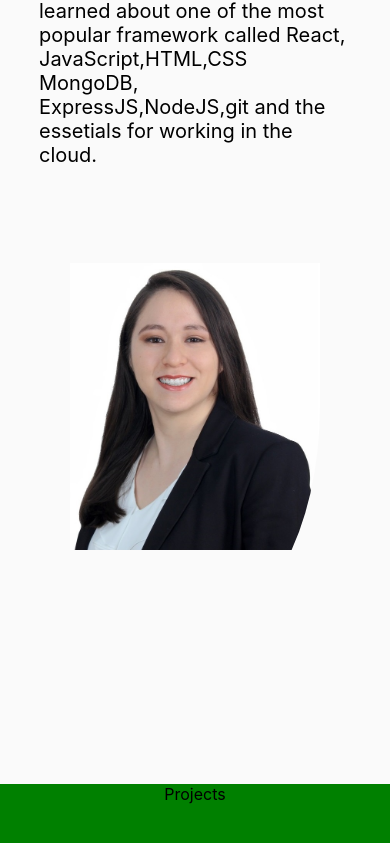
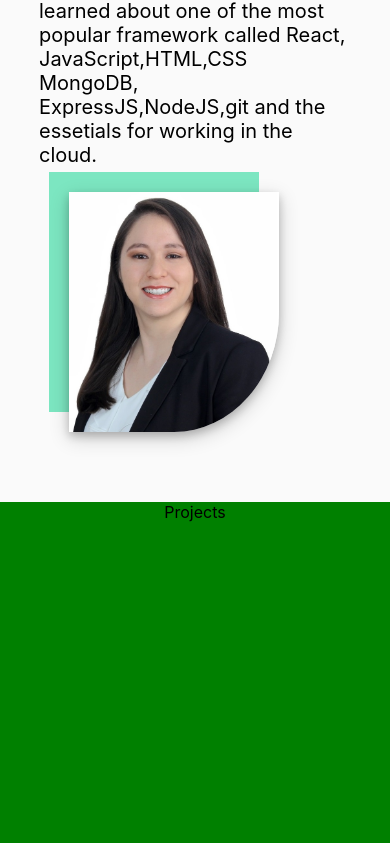
Before and after one commit to melanierolo/Portfolio-react, a React (Create React App) app: page / in a window 390 px wide. Shown: the part 1445-2288 px from the top of the page. Built offline with nearby package versions, Linux system fonts and the light colour scheme.

Commit message:
About-section: added a image, shadow effect and background and it's resposive

```diff
--- a/src/components/About/style.css
+++ b/src/components/About/style.css
@@ -1,9 +1,25 @@
 .about {
-  min-height: 100vh;
-  height: auto;
+  height: 80%;
   scroll-margin-top: 80px;
   text-align: center;
   padding: 0 15% 5% 15%;
+}
+
+@media screen and (max-width: 770px) {
+  .about {
+    height: 900px;
+  }
+}
+
+@media screen and (max-width: 570px) {
+  .about {
+    height: 1000px;
+  }
+}
+@media screen and (max-width: 360px) {
+  .about {
+    height: 1200px;
+  }
 }
 
 .about-content {
@@ -42,20 +58,68 @@
   align-items: center;
   justify-content: center;
   position: relative;
-  height: 100%;
+  height: 500px;
   z-index: 1;
 }
+/* responsive image and background*/
+.about-content .about-image .about-img img {
+  top: 10px;
+  left: 90px;
+  width: 350px;
+  height: 400px;
+  border-radius: 0 0 50% 0;
+  position: absolute;
+  box-shadow: 0 4px 8px 0 rgba(0, 0, 0, 0.2), 0 6px 20px 0 rgba(0, 0, 0, 0.19);
+}
 
-.about-content .about-image .about-img {
-  width: 80%;
-  height: 70vh;
-  border-radius: 30px;
-  position: relative;
-}
-.about-content .about-image .about-img img {
+.about-content .about-image .about-background {
+  position: absolute;
+  top: -10px;
+  left: 70px;
   border-radius: 0 0 50% 0;
   width: 350px;
-  height: 450px;
-  max-width: 100%;
+  height: 400px;
+  opacity: 50%;
   object-fit: contain;
+  background-color: #00d389;
 }
+
+@media screen and (max-width: 970px) {
+  .about-content .about-image .about-img img {
+    top: 10px;
+    left: 90px;
+    width: 300px;
+    height: 344px;
+  }
+
+  .about-content .about-image .about-background {
+    top: -10px;
+    left: 70px;
+    width: 300px;
+    height: 344px;
+  }
+}
+
+@media screen and (max-width: 770px) {
+  .about-content .about-image .about-img img {
+    top: 10px;
+    left: 30px;
+  }
+
+  .about-content .about-image .about-background {
+    top: -10px;
+    left: 10px;
+  }
+}
+
+@media screen and (max-width: 570px) {
+  .about-content .about-image .about-img img {
+    width: 210px;
+    height: 240px;
+  }
+
+  .about-content .about-image .about-background {
+    width: 210px;
+    height: 240px;
+  }
+}
```
